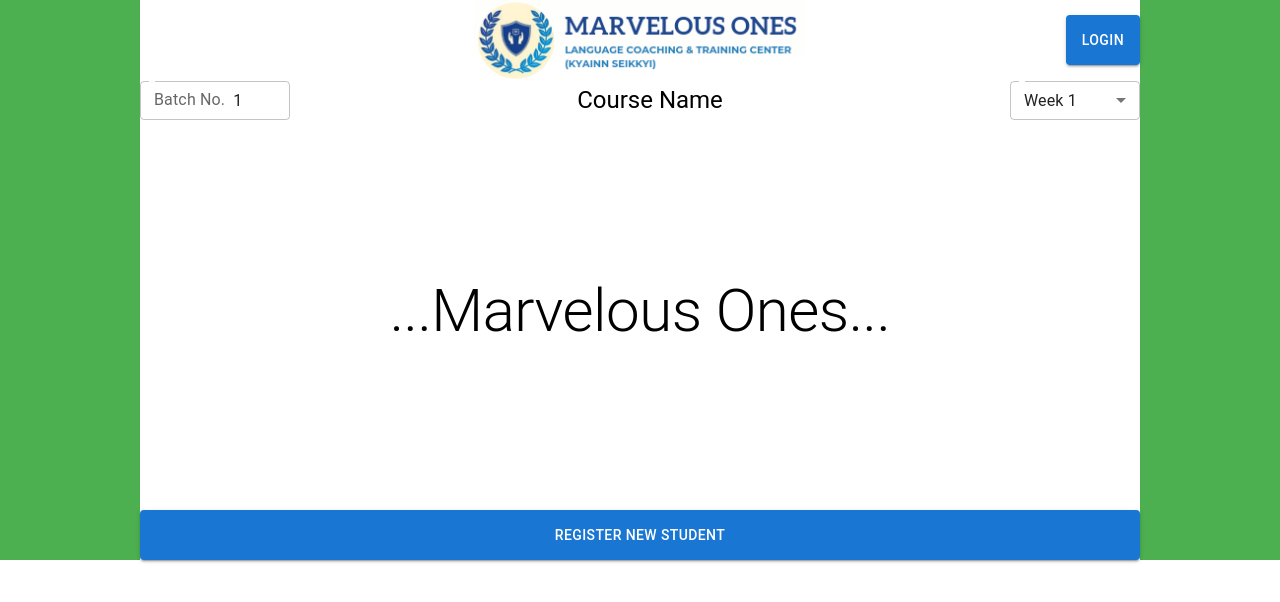
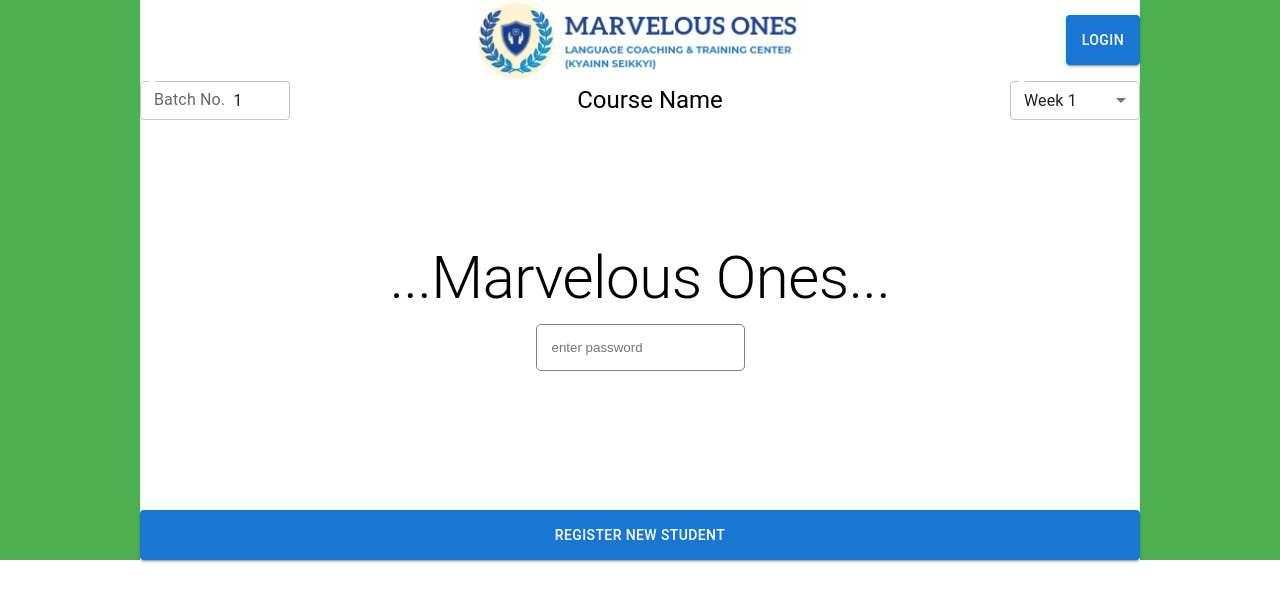
Before and after one commit to Hein-htetA/marvelous-ones-attendance-frontend, a React (Create React App) app: page / in a window 1280 px wide. Shown: the top 602 px of the page. Built offline with nearby package versions, Linux system fonts and the light colour scheme.

Commit message:
before context

```diff
--- a/src/App.js
+++ b/src/App.js
@@ -1,17 +1,20 @@
 import { Box, Container } from "@mui/material";
 import TitleBar from "./components/titlebar";
 import Table from "./components/table";
-import { useEffect, useRef, useState } from "react";
+import { createContext, useEffect, useRef, useState } from "react";
 import LoadingSpinner from "./components/loading";
 import StudentForm from "./components/studentform";
 import SaveButtonGroup from "./components/table/SaveButtonGroup";
 import Welcome from "./components/welcome";
 import StudentFormModal from "./components/studentform";
 
+const LoginContext = createContext();
+
 function App() {
   const [students, setStudents] = useState([])
   const [week, setWeek] = useState(0);
   const [isLoading, setIsLoading] = useState(false);
+  const [isLogin, setIsLogin] = useState(false);
 
   let totalWeek = 1;
   if (students[0]) {
@@ -67,13 +70,10 @@ function App() {
           :
           <Table
             students={students}
-            setStudents={setStudents}
             week={week}
-            setIsLoading={setIsLoading}
           />
         }
       </Box>
-
     </Container>
   );
 }
--- a/src/components/welcome/index.js
+++ b/src/components/welcome/index.js
@@ -9,9 +9,11 @@ export default function Welcome() {
                 height: '350px',
                 justifyContent: 'center',
                 alignItems: 'center',
+                flexDirection: 'column'
             }}
         >
             <Typography variant="h2">...Marvelous Ones...</Typography>
+            <input placeholder="enter password"/>
         </Box>
     )
 }
```
